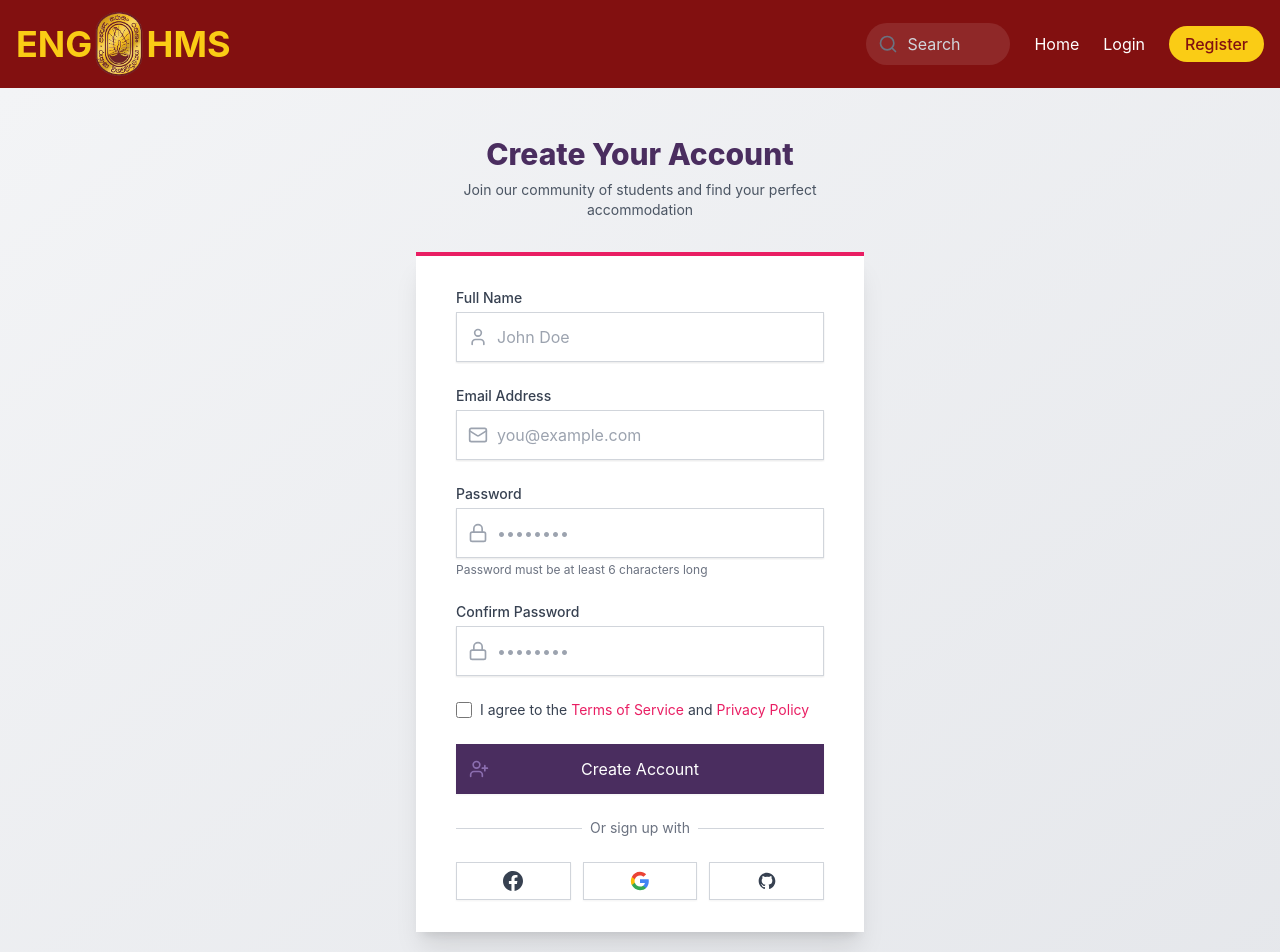
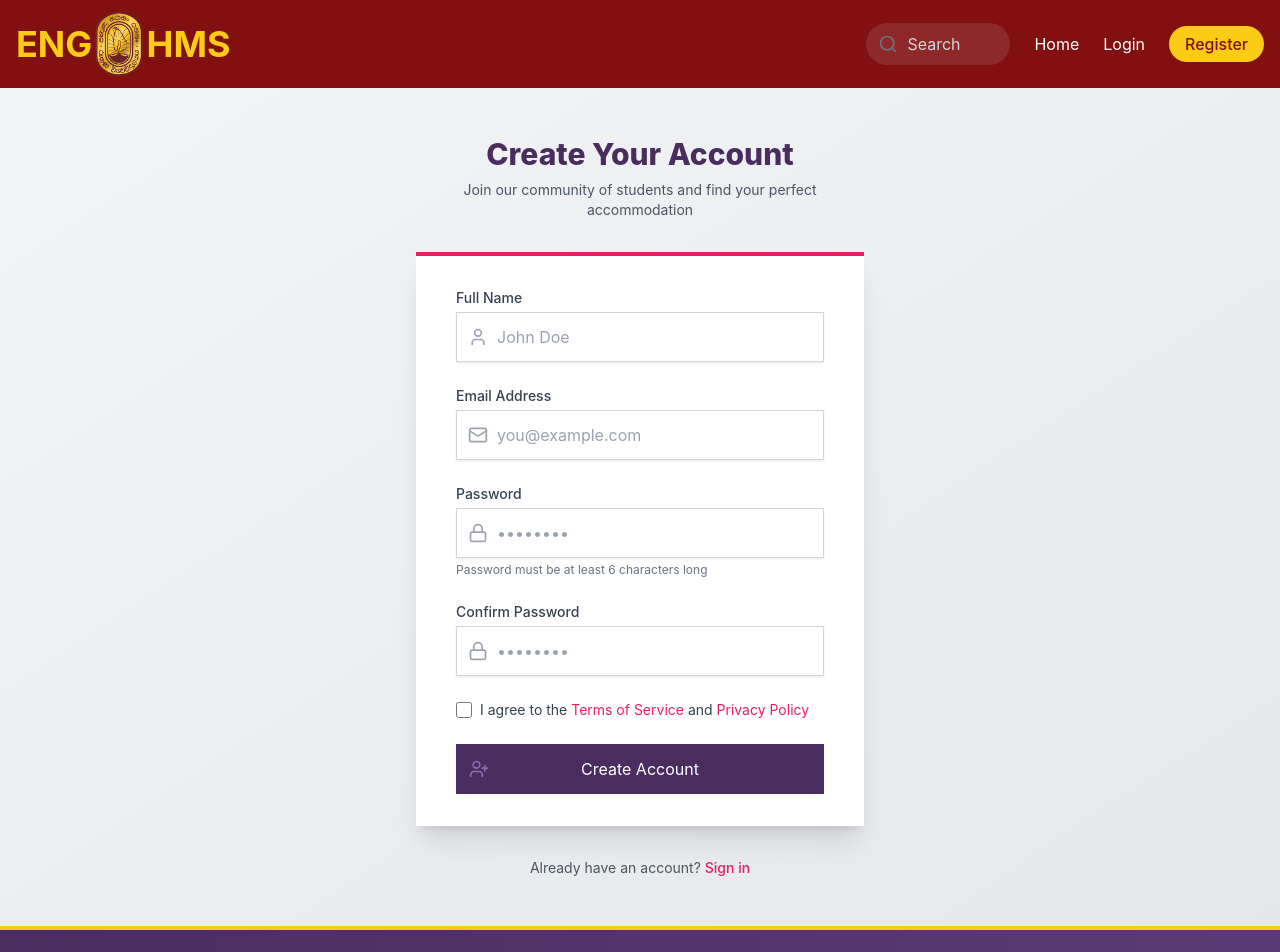
Before and after one commit to Maalinda/ruhuna-hms-FS-main, a React (Vite) app: page /register in a window 1280 px wide. Shown: the top 952 px of the page. Built offline with nearby package versions, Linux system fonts and the light colour scheme; no server answers.

Commit message:
Update Register.jsx

```diff
--- a/src/pages/Register.jsx
+++ b/src/pages/Register.jsx
@@ -176,68 +176,6 @@ export default function Register() {
               </button>
             </div>
           </form>
-
-          <div className="mt-6">
-            <div className="relative">
-              <div className="absolute inset-0 flex items-center">
-                <div className="w-full border-t border-gray-300"></div>
-              </div>
-              <div className="relative flex justify-center text-sm">
-                <span className="px-2 bg-white text-gray-500">Or sign up with</span>
-              </div>
-            </div>
-
-            <div className="mt-6 grid grid-cols-3 gap-3">
-              <button
-                type="button"
-                className="w-full inline-flex justify-center py-2 px-4 border border-gray-300 rounded-md shadow-sm bg-white text-sm font-medium text-gray-700 hover:bg-gray-50"
-              >
-                <svg className="h-5 w-5" fill="currentColor" viewBox="0 0 20 20" aria-hidden="true">
-                  <path
-                    fillRule="evenodd"
-                    d="M20 10c0-5.523-4.477-10-10-10S0 4.477 0 10c0 4.991 3.657 9.128 8.438 9.878v-6.987h-2.54V10h2.54V7.797c0-2.506 1.492-3.89 3.777-3.89 1.094 0 2.238.195 2.238.195v2.46h-1.26c-1.243 0-1.63.771-1.63 1.562V10h2.773l-.443 2.89h-2.33v6.988C16.343 19.128 20 14.991 20 10z"
-                    clipRule="evenodd"
-                  />
-                </svg>
-              </button>
-              <button
-                type="button"
-                className="w-full inline-flex justify-center py-2 px-4 border border-gray-300 rounded-md shadow-sm bg-white text-sm font-medium text-gray-700 hover:bg-gray-50"
-              >
-                <svg className="h-5 w-5" fill="currentColor" viewBox="0 0 24 24" aria-hidden="true">
-                  <path
-                    d="M22.56 12.25c0-.78-.07-1.53-.2-2.25H12v4.26h5.92c-.26 1.37-1.04 2.53-2.21 3.31v2.77h3.57c2.08-1.92 3.28-4.74 3.28-8.09z"
-                    fill="#4285F4"
-                  />
-                  <path
-                    d="M12 23c2.97 0 5.46-.98 7.28-2.66l-3.57-2.77c-.98.66-2.23 1.06-3.71 1.06-2.86 0-5.29-1.93-6.16-4.53H2.18v2.84C3.99 20.53 7.7 23 12 23z"
-                    fill="#34A853"
-                  />
-                  <path
-                    d="M5.84 14.09c-.22-.66-.35-1.36-.35-2.09s.13-1.43.35-2.09V7.07H2.18C1.43 8.55 1 10.22 1 12s.43 3.45 1.18 4.93l2.85-2.22.81-.62z"
-                    fill="#FBBC05"
-                  />
-                  <path
-                    d="M12 5.38c1.62 0 3.06.56 4.21 1.64l3.15-3.15C17.45 2.09 14.97 1 12 1 7.7 1 3.99 3.47 2.18 7.07l3.66 2.84c.87-2.6 3.3-4.53 6.16-4.53z"
-                    fill="#EA4335"
-                  />
-                  <path d="M1 1h22v22H1z" fill="none" />
-                </svg>
-              </button>
-              <button
-                type="button"
-                className="w-full inline-flex justify-center py-2 px-4 border border-gray-300 rounded-md shadow-sm bg-white text-sm font-medium text-gray-700 hover:bg-gray-50"
-              >
-                <svg className="h-5 w-5" fill="currentColor" viewBox="0 0 24 24" aria-hidden="true">
-                  <path
-                    fillRule="evenodd"
-                    d="M12 2C6.477 2 2 6.477 2 12c0 4.42 2.865 8.166 6.839 9.489.5.092.682-.217.682-.482 0-.237-.008-.866-.013-1.7-2.782.603-3.369-1.342-3.369-1.342-.454-1.155-1.11-1.462-1.11-1.462-.908-.62.069-.608.069-.608 1.003.07 1.531 1.03 1.531 1.03.892 1.529 2.341 1.087 2.91.832.092-.647.35-1.088.636-1.338-2.22-.253-4.555-1.11-4.555-4.943 0-1.091.39-1.984 1.029-2.683-.103-.253-.446-1.27.098-2.647 0 0 .84-.269 2.75 1.025A9.564 9.564 0 0112 6.844c.85.004 1.705.114 2.504.336 1.909-1.294 2.747-1.025 2.747-1.025.546 1.377.202 2.394.1 2.647.64.699 1.028 1.592 1.028 2.683 0 3.842-2.339 4.687-4.566 4.933.359.309.678.919.678 1.852 0 1.336-.012 2.415-.012 2.743 0 .267.18.578.688.48C19.138 20.161 22 16.416 22 12c0-5.523-4.477-10-10-10z"
-                    clipRule="evenodd"
-                  />
-                </svg>
-              </button>
-            </div>
-          </div>
         </div>
 
         <div className="text-center mt-4">
```
